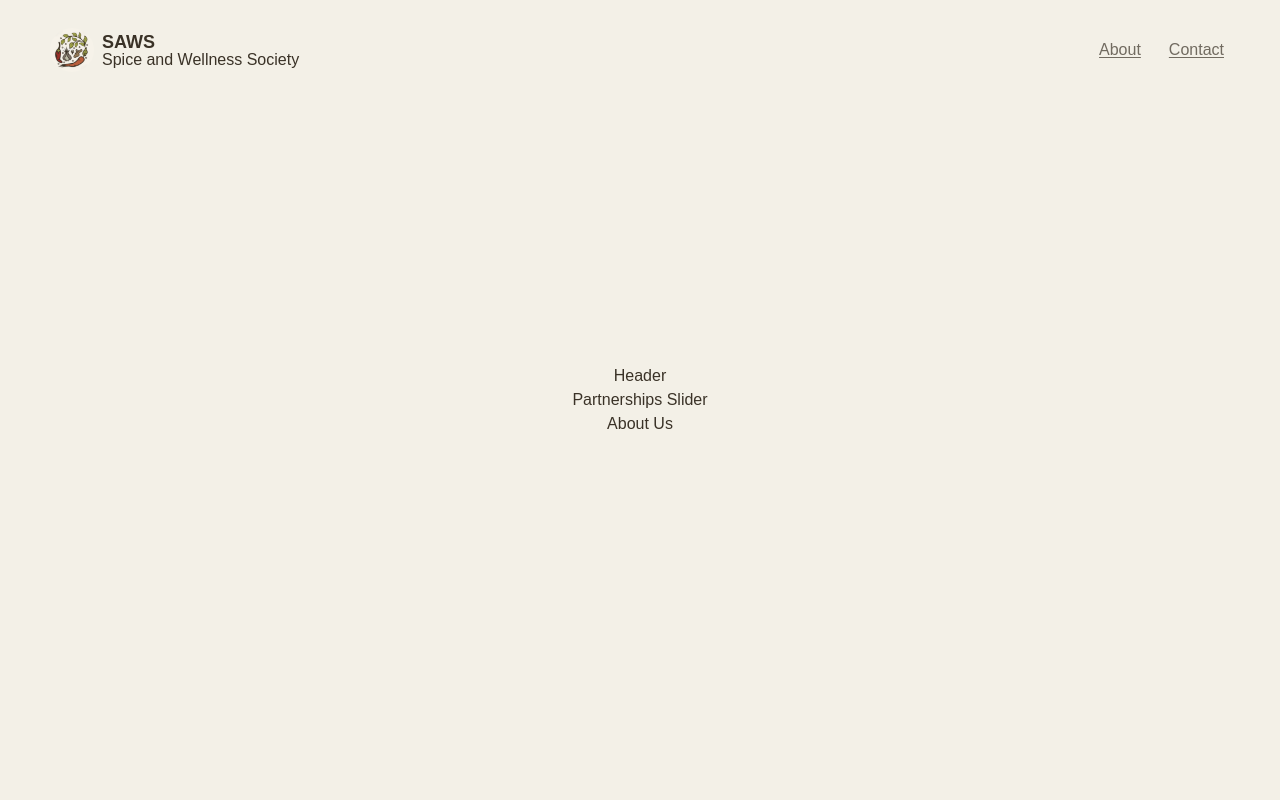
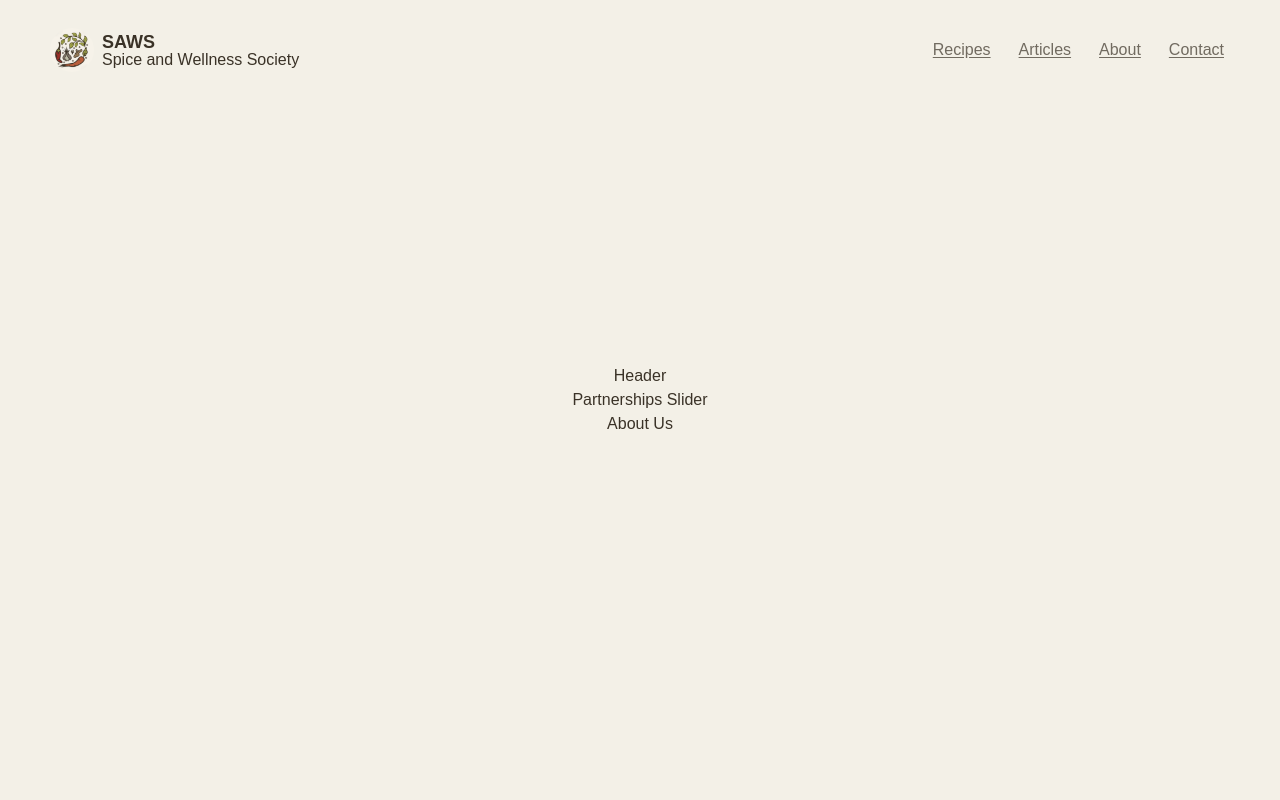
Before and after one commit to SpiceAndWellnessSociety/website, a Next.js app: page / in a window 1280 px wide. Shown: the top 800 px of the page. Built offline with nearby package versions, Linux system fonts and the light colour scheme.

Commit message:
feat: add recipes and articles nav links

```diff
--- a/app/_components/Navbar.tsx
+++ b/app/_components/Navbar.tsx
@@ -4,6 +4,8 @@ import logo from "@/public/logo.png";
 import MobileMenu from "./MobileMenu";
 
 export const NavLinks = [
+  { label: "Recipes", href: "/cookbook" },
+  { label: "Articles", href: "/articles" },
   { label: "About", href: "/about" },
   { label: "Contact", href: "/contact" },
 ];
```
